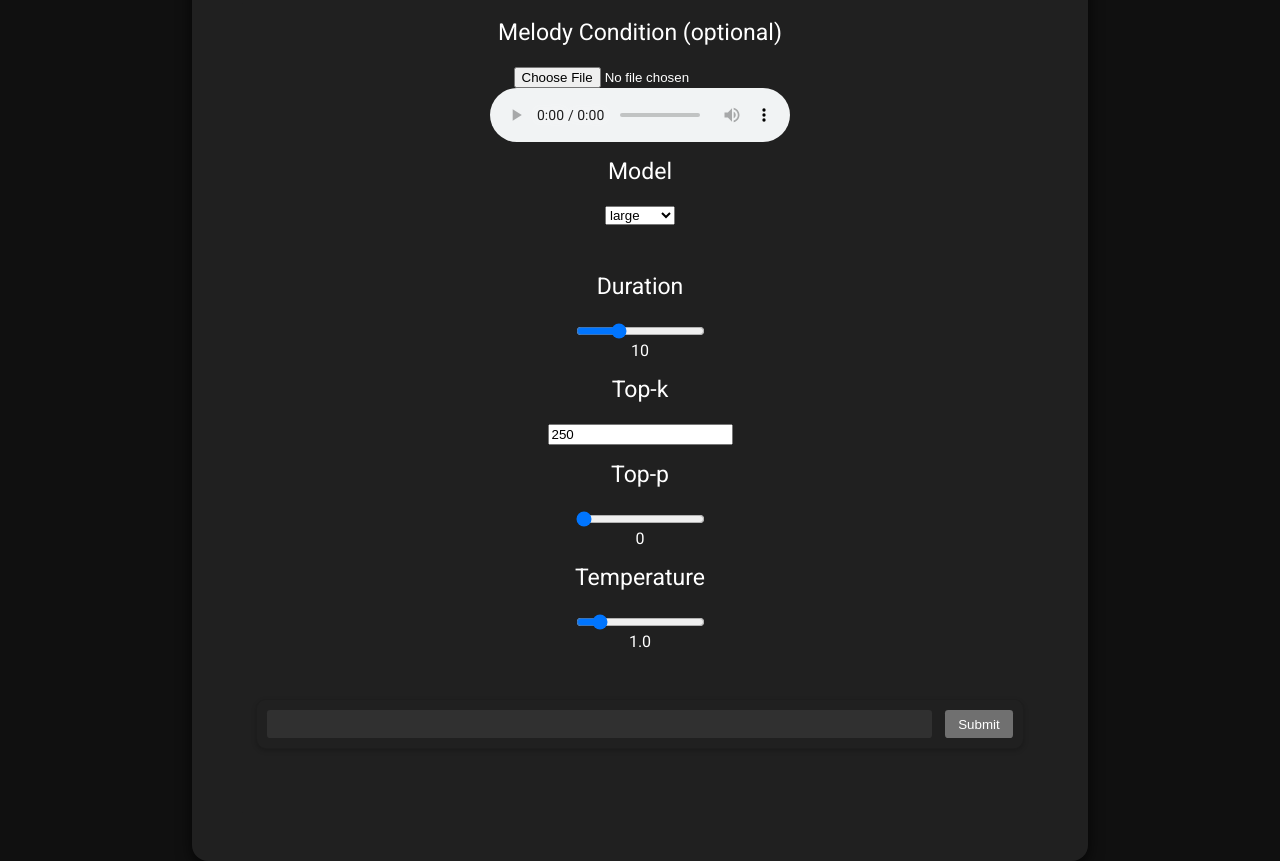
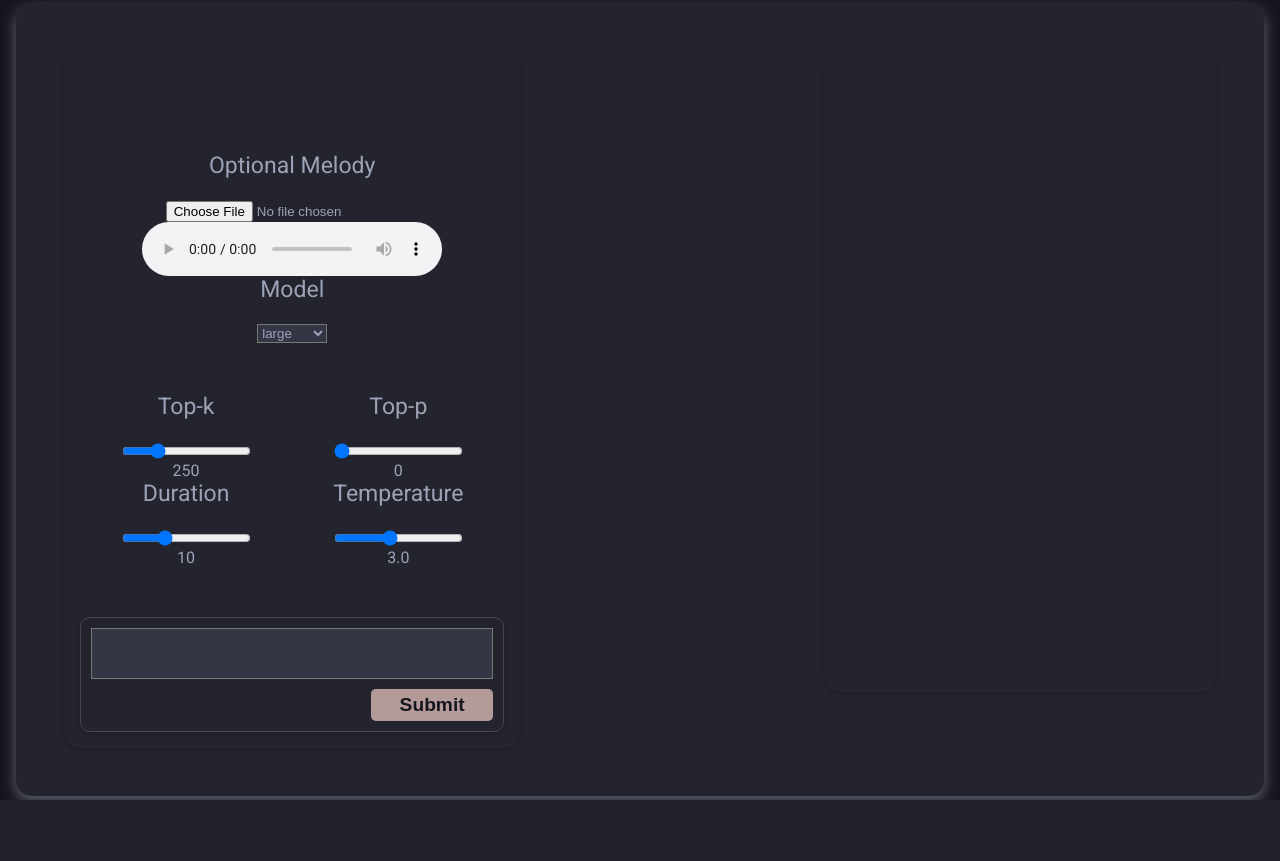
Before and after one commit to CoffeeVampir3/audiocraft-webui, a Flask app: page / in a window 1280 px wide. After the commit the page ends 800 px from the top, so only its background shows below. Run offline with Flask 3, Linux system fonts and the light colour scheme.

Commit message:
Actual ui now.

```diff
--- a/templates/form.html
+++ b/templates/form.html
@@ -4,10 +4,40 @@
     <title>Music Generator</title>
     <link href="https://fonts.googleapis.com/css?family=Roboto&display=swap" rel="stylesheet">
     <style>
+        /* Random Darker Color Palette */
+        :root {
+            --kangaroo: #b8a1a0;
+            --flamingo: #b59a9a;
+            --unicorn: #b87d9b;
+            --platypus: #9f82bd;
+            --raccoon: #b26c80;
+            --tortoise: #b37884;
+            --dinosaur: #ba8569;
+            --yak: #baa778;
+            --lizard: #82b37b;
+            --chameleon: #73b2a8;
+            --stingray: #6ca7b3;
+            --narwhal: #5ca0b2;
+            --dolphin: #6c8fb9;
+            --jellyfish: #8b96bf;
+            --cuttlefish: #9ba3b6;
+            --walrus: #9299a3;
+            --penguin: #7f8392;
+            --meerkat: #73767e;
+            --weasel: #626474;
+            --mongoose: #54565c;
+            --lemur: #464858;
+            --opossum: #353645;
+            --badger: #24242f;
+            --kitten: #15151d;
+            --puppy: #141417;
+            --hamster: #0d0d0f;
+        }
+
         body {
             font-family: 'Roboto', sans-serif;
-            background-color: #101010;
-            color: #ffffff;
+            background-color: var(--kitten);
+            color: var(--cuttlefish);
             margin: 0;
             padding: 0;
             display: flex;
@@ -16,19 +46,75 @@
             height: 100vh;
         }
 
+        select {
+            background-color: var(--opossum);
+            color: var(--cuttlefish);
+        }
+
+        textarea {
+            background-color: var(--opossum);
+            color: var(--cuttlefish);
+        }
+
         .container {
-            width: 80%;
-            max-width: 800px;
-            background-color: #202020;
+            width: 90%;
+            background-color: var(--badger);
             padding: 3em;
             border-radius: 1em;
-            box-shadow: 0px 5px 15px rgba(0, 0, 0, 0.7);
+            box-shadow: 0px 5px 15px var(--weasel);
             transition: all 0.3s ease;
+            display: flex;
+            justify-content: space-between;
+        }
+
+        form {
+            width: 100%;
+        }
+
+        #advanced-settings,
+        .audio-list {
+            box-sizing: border-box;
+            padding: 1em;
+            border: 1px solid var(--border-color);
+            border-radius: 1em;
+            box-shadow: 0px 2px 5px rgba(0, 0, 0, 0.2);
+            background-color: var(--ternary-background);
+        }
+
+        #advanced-settings {
+            width: 60%;
+            flex: 1;
+            padding-top: 100px;
+        }
+
+        .audio-list {
+            width: 50%;
+            max-height: 80vh;
+            overflow-y: auto;
+            display: flex;
+            flex-direction: column;
+            align-items: center;
+        }
+
+        .audio-padding {
+            height: 20px;  /* adjust the height as necessary */
+        }
+
+        .audio-item {
+            display: flex;
+            align-items: center;
+            margin-bottom: 10px;
+            padding: 10px;
+            border: 1px solid var(--input-background);
+            border-radius: 5px;
+        }
+
+        .audio-item > div {
+            margin-right: 20px;
         }
 
         .field {
             margin-bottom: 2em;
-            width: 45%;
             display: flex;
             justify-content: center;
             align-items: center;
@@ -39,59 +125,90 @@
         .field label {
             display: block;
             margin-bottom: 0.5em;
-            color: #ffffff;
+            color: var(--light-text-color);
             font-size: 1.2em;
             font-weight: 500;
         }
 
-        #advanced-settings {
-            margin-top: 1em;
-            padding: 1em;
-            background-color: #202020;
-            border-radius: 0.25em;
-            transition: all 0.3s ease;
+        .submit-container {
+            flex-grow: 1;
+            width: 100%;
+            border: 1px solid var(--lemur);
+            background-color: var(--badger);
+            border-radius: 10px;
+            padding: 10px;
+            box-shadow: 0px 2px 5px rgba(0, 0, 0, 0.2);
         }
 
-        #advanced-settings .field {
-            margin-bottom: 1em;
+        .input-wrapper {
+            display: flex;
+            flex-direction: column;
+            width: 100%;
         }
 
-        .submit-container {
-            display: flex;
-            justify-content: space-between;
-            align-items: center;
-            border: 1px solid rgba(0,0,0,0.1); /* light border */
-            background-color: #202020; /* dark background */
-            border-radius: 10px; /* rounded corners */
-            padding: 10px; /* some padding */
-            box-shadow: 0px 2px 5px rgba(0, 0, 0, 0.2); /* subtle shadow */
+        .input-wrapper textarea {
+            resize: none; /* Disallow resizing of the textarea */
+            margin-bottom: 10px; /* Add some space between the textarea and submit button */
+        }
+
+        .input-wrapper input[type="submit"] {
+            align-self: flex-end; /* Align the submit button to the end of the flex container */
+            font-size: 1.2em; /* Increase the font size */
+            font-weight: bold; /* Make the text bold */
         }
 
         .submit-container input[type="text"] {
             flex-grow: 1;
             margin-right: 1em;
-            background-color: #303030; /* even darker background */
-            border: none; /* no border */
-            border-radius: 0.25em; /* slightly rounded corners */
-            color: #ffffff; /* white text */
-            padding: 0.5em; /* some padding */
+            background-color: var(--opossum);
+            border: none;
+            border-radius: 0.25em;
+            color: var(--cuttlefish);
+            padding: 0.5em;
             transition: all 0.3s ease;
         }
 
         .submit-container input[type="submit"] {
-            background-color: #707070; /* dark gray background */
-            color: #ffffff; /* white text */
-            border: none; /* no border */
-            padding: 0.5em 1em; /* some padding */
-            border-radius: 0.25em; /* slightly rounded corners */
+            background-color: var(--flamingo); /* Change the color of the button */
+            color: var(--kitten); /* Change the text color to white */
+            border: none;
+            padding: 0.25em 1.5em; /* Increase the padding */
+            border-radius: 0.25em;
             cursor: pointer;
             transition: all 0.3s ease;
         }
 
+        /* Add a hover effect */
+        .submit-container input[type="submit"]:hover {
+            background-color: var(--platypus);
+        }
+
+        /* Add an active (clicked) effect */
+        .submit-container input[type="submit"]:active {
+            background-color: var(--unicorn);
+            transform: scale(0.95); /* The button slightly shrinks when clicked */
+        }
+
         .group {
-            margin-bottom: 3em;
+            display: flex;
+            flex-wrap: wrap;
+            justify-content: space-between;
+        }
+
+        .slider-group {
+            padding-bottom: 50px;
+            padding-top: 50px;
+        }
+
+        .field {
+            flex-basis: 100%;
+        }
+
+        .group > div {
+            flex-basis: 50%;
         }
     </style>
+
 
 </head>
 <body>
@@ -110,16 +227,21 @@
                     </div>
                 </div>
 
-                <div class="group">
+                <div class="group slider-group">
+                    <div>
+                        <div class="field">
+                            <label>{{ form.topk.label }}</label>
+                            <input type="range" id="topk" name="topk" min="0" max="1000" value="{{ form.topk.data }}">
+                            <span id="topk-value">{{ form.topk.data }}</span>
+                        </div>
+
                         <div class="field">
                             <label>{{ form.duration.label }}</label>
                             <input type="range" id="duration" name="duration" min="1" max="30" value="{{ form.duration.data }}">
                             <span id="duration-value">{{ form.duration.data }}</span>
                         </div>
-                    <div class="field">
-                        <label>{{ form.topk.label }}</label>
-                        <input type="number" id="topk" name="topk" min="0" value="{{ form.topk.data }}">
                     </div>
+                    <div>
                         <div class="field">
                             <label>{{ form.topp.label }}</label>
                             <input type="range" id="topp" name="topp" min="0" max="1" step="0.01" value="{{ form.topp.data }}">
@@ -131,15 +253,35 @@
                             <span id="temperature-value">{{ form.temperature.data }}</span>
                         </div>
                     </div>
+                </div>
 
                 <div class="group">
                     <div class="submit-container">
-                        {{ form.text }}
-                        {{ form.submit }}
+                        <div class="input-wrapper">
+                            <textarea id="text" name="text" rows="3" required=""></textarea>
+                            <input id="submit" name="submit" type="submit" value="Submit">
                         </div>
                     </div>
                 </div>
+
+            </div>
         </form>
+
+        <div class="audio-list">
+            <div class="audio-padding"></div>  <!-- padding div -->
+            {% for text, audio_file in audio_files %}
+                <div class="audio-item">
+                    <div>
+                        {{ text }}
+                    </div>
+                    <audio controls>
+                        <source src="{{ url_for('static', filename='audio/' + audio_file) }}" type="audio/wav">
+                    </audio>
+                </div>
+            {% endfor %}
+            <div class="audio-padding"></div>  <!-- padding div -->
+        </div>
+
     </div>
 </body>
 <script>
@@ -153,6 +295,9 @@
     const temperatureSlider = document.querySelector('#temperature');
     const temperatureOutput = document.querySelector('#temperature-value');
 
+    const topkSlider = document.querySelector('#topk');
+    const topkOutput = document.querySelector('#topk-value');
+
     // Update the output element whenever the slider value changes
     durationSlider.oninput = function() {
         durationOutput.textContent = this.value;
@@ -165,5 +310,9 @@
     temperatureSlider.oninput = function() {
         temperatureOutput.textContent = this.value;
     }
+
+    topkSlider.oninput = function() {
+        topkOutput.textContent = this.value;
+    }
 </script>
 </html>
```
Also changed, not shown: webui.py (+48 -11 lines). Lines whose indentation alone changed are shown as unchanged.
